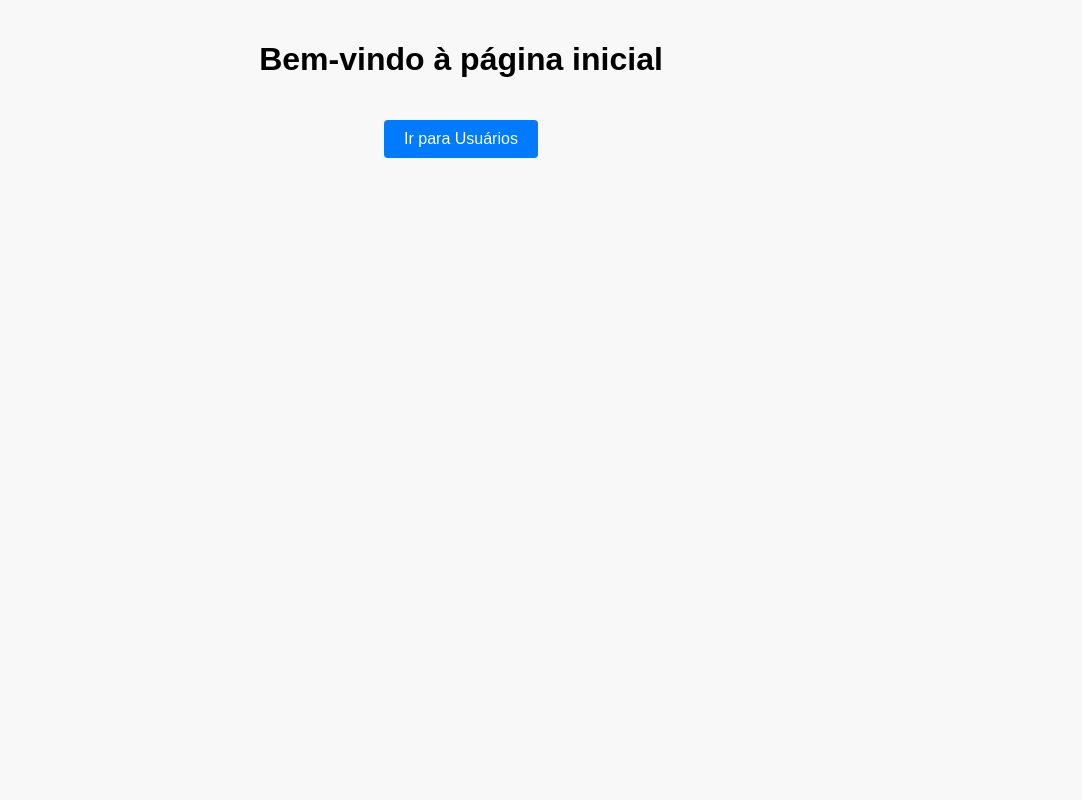
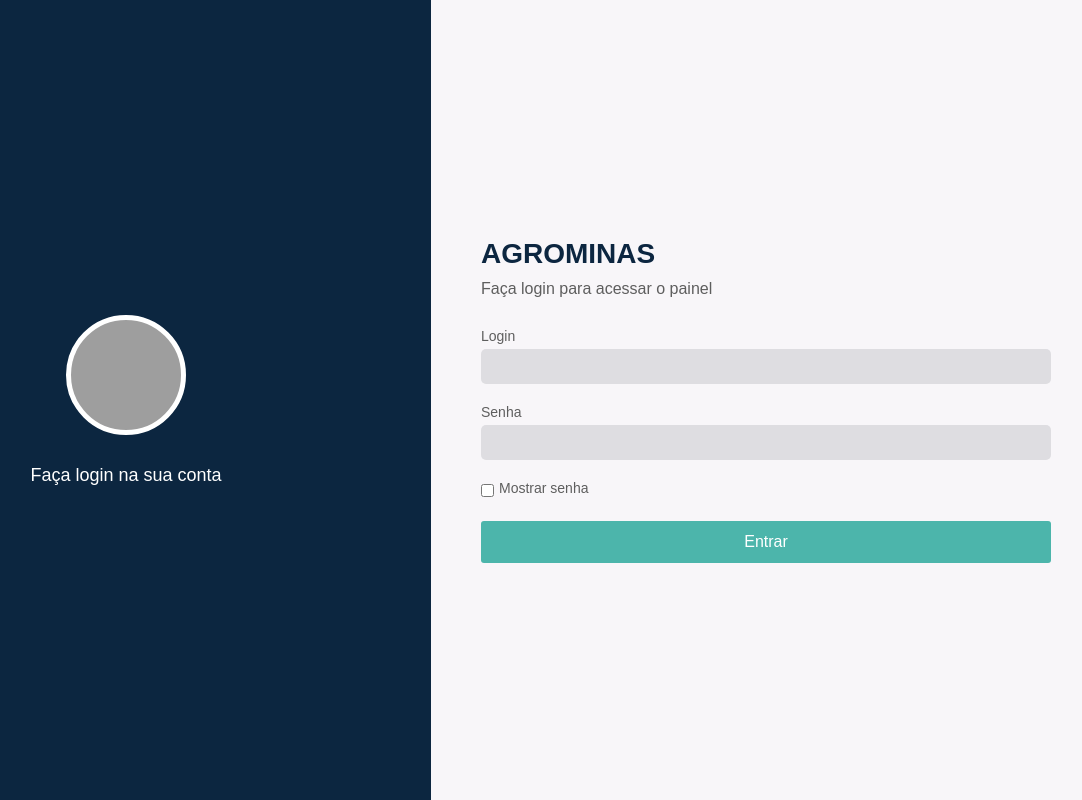
Before and after one commit to brunotetzner/agrominas-ssr, a Node server app: page / in a window 1280 px wide. Shown: the whole page, without its empty margins (179-1261 px from the left). Run offline with Node 20, Linux system fonts and the light colour scheme; grey boxes are pictures that could not be loaded.

Commit message:
fix: render index

```diff
--- a/src/server.ts
+++ b/src/server.ts
@@ -5,15 +5,18 @@ import { AppDataSource } from "./api/common/data-source";
 
 const app = express();
 
-app.use(express.static(path.join(__dirname, "views/global")));
+// Servir toda a pasta views para acesso aos assets estáticos (CSS, JS, imagens)
+app.use(express.static(path.join(__dirname, "views")));
+
 app.use(express.json());
 app.use("/usuarios", userController());
 
+// Rotas que servem os arquivos HTML
 app.get("/", (req: Request, res: Response) => {
   res.sendFile(path.join(__dirname, "views/portal/index.html"));
 });
 
-app.get("/usuarioss", (req: Request, res: Response) => {
+app.get("/view/usuarios", (req: Request, res: Response) => {
   res.sendFile(path.join(__dirname, "views/user-list/index.html"));
 });
 
--- a/src/views/global/style.css
+++ b/src/views/global/style.css
@@ -1,4 +1,4 @@
-body {
+/* body {
   font-family: Arial, sans-serif;
   background-color: #f8f8f8;
   margin: 0;
@@ -19,4 +19,4 @@ button {
 
 button:hover {
   background-color: #0056b3;
-}
+} */
--- a/src/views/portal/index.html
+++ b/src/views/portal/index.html
@@ -4,15 +4,48 @@
 <head>
   <meta charset="UTF-8">
   <title>Minha Home Page</title>
+  <!-- <link rel="stylesheet"
+    href="views/user-list/style.css"> -->
   <link rel="stylesheet"
-    href="/style.css">
-  <link rel="stylesheet"
-    href="/src/views/global/style.css">
+    href="/portal/style.css">
 </head>
 
 <body>
-  <h1>Bem-vindo à página inicial</h1>
-  <button onclick="window.location.href='/usuarios'">Ir para Usuários</button>
+
+  <div class="container">
+    <div class="left-panel">
+      <div class="avatar"></div>
+      <p class="left-text">Faça login na sua conta</p>
+    </div>
+
+    <div class="right-panel">
+      <h1>AGROMINAS</h1>
+      <p class="subtext">Faça login para acessar o painel</p>
+
+      <form class="login-form">
+        <label for="login">Login</label>
+        <input type="text"
+          id="login"
+          name="login"
+          required>
+
+        <label for="senha">Senha</label>
+        <input type="password"
+          id="senha"
+          name="senha"
+          required>
+
+        <div class="show-password">
+          <input type="checkbox"
+            id="showPassword">
+          <label for="showPassword">Mostrar senha</label>
+        </div>
+
+        <button type="submit">Entrar</button>
+      </form>
+    </div>
+  </div>
+
 </body>
 
 </html>
--- a/src/views/portal/style.css
+++ b/src/views/portal/style.css
@@ -1,20 +1,108 @@
-body {
-  font-family: Arial, sans-serif;
-  background-color: #f3f3f3;
-  text-align: center;
-  margin-top: 50px;
+* {
+  margin: 0;
+  padding: 0;
+  box-sizing: border-box;
 }
 
-button {
-  padding: 10px 20px;
-  background-color: #007bff;
-  border: none;
-  color: white;
-  border-radius: 4px;
-  cursor: pointer;
-  font-size: 16px;
+body,
+html {
+  height: 100%;
+  font-family: "Arial", sans-serif;
 }
 
-button:hover {
-  background-color: #0056b3;
+.container {
+  display: flex;
+  height: 100vh;
 }
+
+.left-panel {
+  flex: 1;
+  background-color: #0c2640;
+  display: flex;
+  flex-direction: column;
+  justify-content: center;
+  align-items: center;
+  color: #fff;
+  padding: 20px;
+}
+
+.avatar {
+  width: 120px;
+  height: 120px;
+  border: 5px solid #fff;
+  border-radius: 50%;
+  background-image: url("https://cdn-icons-png.flaticon.com/512/847/847969.png");
+  background-size: cover;
+  background-position: center;
+  margin-bottom: 20px;
+}
+
+.left-text {
+  font-size: 18px;
+  margin-top: 10px;
+}
+
+.right-panel {
+  flex: 1;
+  background-color: #f8f6f9;
+  display: flex;
+  flex-direction: column;
+  justify-content: center;
+  padding: 50px;
+}
+
+.right-panel h1 {
+  color: #0c2640;
+  font-size: 28px;
+  margin-bottom: 10px;
+}
+
+.subtext {
+  color: #5e5e5e;
+  margin-bottom: 30px;
+}
+
+.login-form {
+  display: flex;
+  flex-direction: column;
+}
+
+.login-form label {
+  margin-bottom: 5px;
+  color: #5e5e5e;
+  font-size: 14px;
+}
+
+.login-form input[type="text"],
+.login-form input[type="password"] {
+  padding: 10px;
+  margin-bottom: 20px;
+  border: none;
+  border-radius: 5px;
+  background-color: #dedde1;
+}
+
+.show-password {
+  display: flex;
+  align-items: center;
+  margin-bottom: 20px;
+}
+
+.show-password input {
+  margin-right: 5px;
+}
+
+.login-form button {
+  padding: 12px;
+  background-color: #4cb5ab;
+  color: #fff;
+  border: none;
+  border-radius: 3px;
+  font-size: 16px;
+  cursor: pointer;
+  transition: background-color 0.3s;
+}
+
+.login-form button:hover {
+  background-color: #3ba397;
+}
```
Also changed, not shown: docker-compose.yml (+7 -7 lines).
